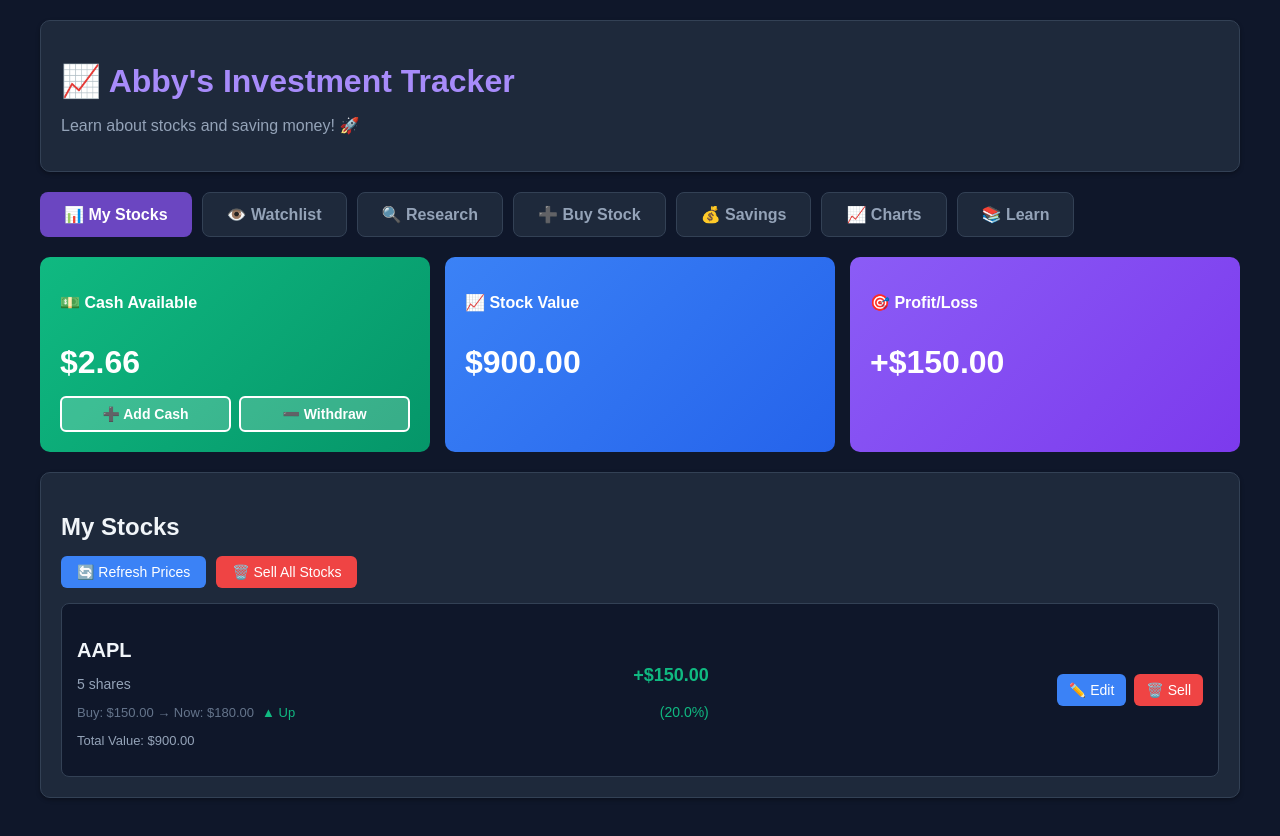
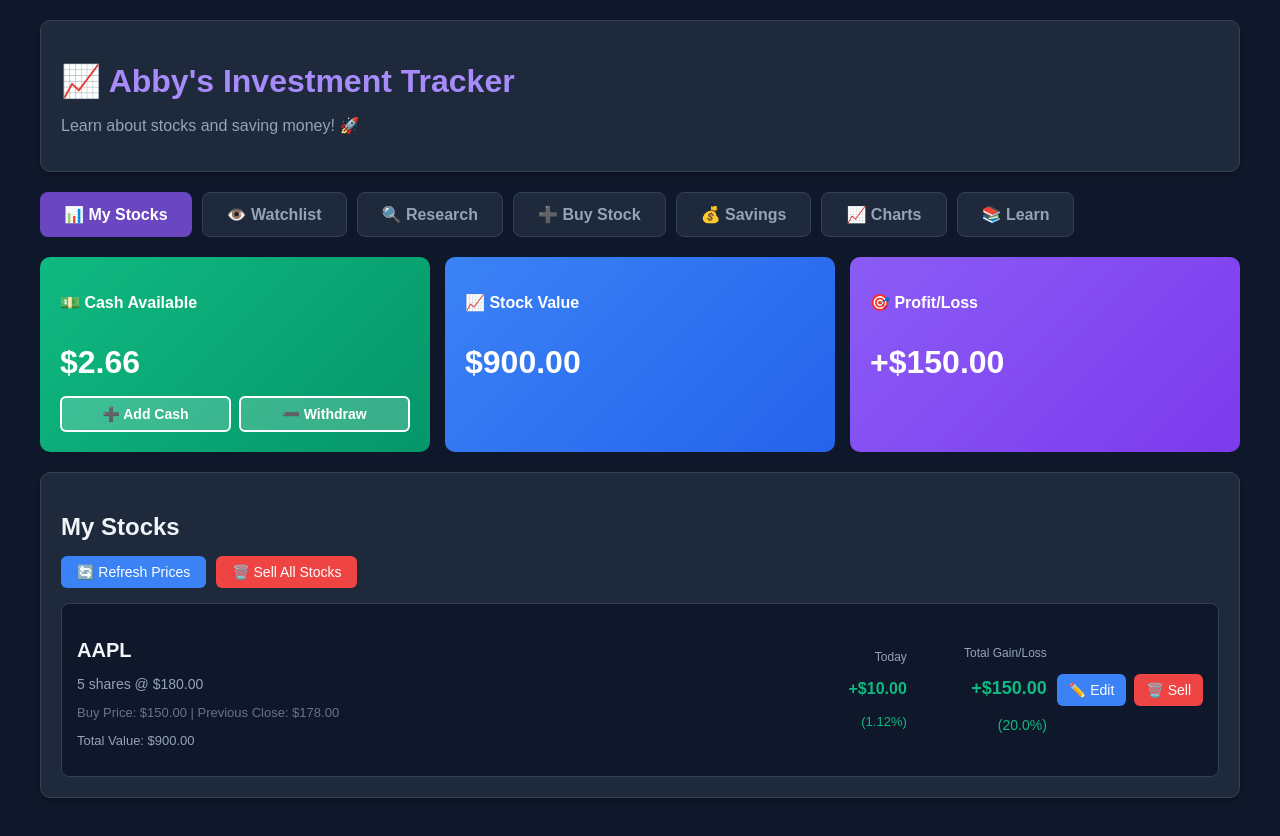
Before and after one commit to cdrew2-beep/kids-investment-tracker, a React (Create React App) app: page / in a window 1280 px wide. Shown: the top 836 px of the page. Built offline with nearby package versions, Linux system fonts and the light colour scheme.

Commit message:
Added two-column stock performance display

```diff
--- a/src/App.js
+++ b/src/App.js
@@ -15,7 +15,7 @@ function App() {
   const [portfolio, setPortfolio] = useState(() => {
     const saved = localStorage.getItem('portfolio');
     return saved ? JSON.parse(saved) : [
-      { id: 1, symbol: 'AAPL', name: 'Apple', shares: 5, buyPrice: 150, currentPrice: 180 },
+      { id: 1, symbol: 'AAPL', name: 'Apple', shares: 5, buyPrice: 150, currentPrice: 180, previousClose: 178 },
     ];
   });
 
@@ -64,8 +64,12 @@ const fetchStockPrice = async (symbol) => {
 
     if (quote && quote['05. price']) {
       const price = parseFloat(quote['05. price']);
-      console.log('Price fetched successfully:', price);
-      return price;
+      const previousClose = parseFloat(quote['08. previous close']);
+      console.log('Price fetched successfully:', price, 'Previous close:', previousClose);
+      return {
+        currentPrice: price,
+        previousClose: previousClose
+      };
     } else {
       alert(`❌ Stock symbol "${symbol}" not found!\n\nMake sure you're using the correct ticker symbol.\nExamples: AAPL, TSLA, MSFT, GOOGL`);
       return null;
@@ -97,15 +101,16 @@ const refreshAllPrices = async () => {
     const stock = portfolio[i];
     console.log(`Refreshing ${i + 1}/${portfolio.length}: ${stock.symbol}`);
 
-    const newPrice = await fetchStockPrice(stock.symbol);
+    const priceData = await fetchStockPrice(stock.symbol);
 
-    if (newPrice) {
+    if (priceData) {
       updatedPortfolio.push({
         ...stock,
-        currentPrice: newPrice
+        currentPrice: priceData.currentPrice,
+        previousClose: priceData.previousClose
       });
       successCount++;
-      console.log(`✅ ${stock.symbol}: $${newPrice}`);
+      console.log(`✅ ${stock.symbol}: $${priceData.currentPrice}`);
     } else {
       // Keep old price if fetch fails
       updatedPortfolio.push(stock);
@@ -362,18 +367,19 @@ useEffect(() => {
  const addStock = async () => {
   if (newStock.symbol && newStock.shares > 0) {
     // Fetch real price
-    const realPrice = await fetchStockPrice(newStock.symbol);
+    const priceData = await fetchStockPrice(newStock.symbol);
 
-    if (realPrice) {
-      const cost = newStock.shares * realPrice;
+    if (priceData) {
+      const cost = newStock.shares * priceData.currentPrice;
       if (cost <= cash) {
         setPortfolio([...portfolio, {
   id: Date.now(),
   symbol: newStock.symbol.toUpperCase(),
   name: newStock.symbol.toUpperCase(),
   shares: parseFloat(newStock.shares),
-  buyPrice: realPrice,
-  currentPrice: realPrice,
+  buyPrice: priceData.currentPrice,
+  currentPrice: priceData.currentPrice,
+  previousClose: priceData.previousClose,
   notes: '',
   buyDate: new Date().toISOString()
 }]);
@@ -418,20 +424,20 @@ useEffect(() => {
 
   // Fetch current price
 setResearchLoading(true);
-const price = await fetchStockPrice(symbol.toUpperCase());
+const priceData = await fetchStockPrice(symbol.toUpperCase());
 setResearchLoading(false);
 
-  if (price) {
+  if (priceData) {
     const newItem = {
       id: Date.now(),
       symbol: symbol.toUpperCase(),
       addedDate: new Date().toISOString(),
-      addedPrice: price,
-      currentPrice: price
+      addedPrice: priceData.currentPrice,
+      currentPrice: priceData.currentPrice
     };
 
     setWatchlist([...watchlist, newItem]);
-    alert(`✅ ${symbol.toUpperCase()} added to watchlist at $${price.toFixed(2)}`);
+    alert(`✅ ${symbol.toUpperCase()} added to watchlist at $${priceData.currentPrice.toFixed(2)}`);
   }
 };
 
@@ -456,14 +462,14 @@ const refreshWatchlistPrices = async () => {
     const item = watchlist[i];
     console.log(`Refreshing ${i + 1}/${watchlist.length}: ${item.symbol}`);
 
-    const newPrice = await fetchStockPrice(item.symbol);
+    const priceData = await fetchStockPrice(item.symbol);
 
-    if (newPrice) {
+    if (priceData) {
       updatedWatchlist.push({
         ...item,
-        currentPrice: newPrice
+        currentPrice: priceData.currentPrice
       });
-      console.log(`✅ ${item.symbol}: $${newPrice}`);
+      console.log(`✅ ${item.symbol}: $${priceData.currentPrice}`);
     } else {
       updatedWatchlist.push(item);
       console.log(`❌ ${item.symbol}: Failed, keeping old price`);
@@ -620,30 +626,44 @@ color: activeTab === tab ? 'white' : '#94A3B8',
                   {portfolio.map(stock => {
                     const gainLoss = stock.shares * (stock.currentPrice - stock.buyPrice);
                     const gainLossPercent = ((stock.currentPrice - stock.buyPrice) / stock.buyPrice * 100).toFixed(1);
+
+                    // Calculate today's change
+                    const todayChange = stock.shares * (stock.currentPrice - (stock.previousClose || stock.currentPrice));
+                    const todayChangePercent = stock.previousClose
+                      ? (((stock.currentPrice - stock.previousClose) / stock.previousClose) * 100).toFixed(2)
+                      : '0.00';
+
                     return (
                       <div key={stock.id} style={{ backgroundColor: '#0F172A', borderRadius: '8px', padding: '15px', display: 'flex', justifyContent: 'space-between', alignItems: 'center', border: '1px solid #334155' }}>
-                        <div>
+                        <div style={{ flex: 1 }}>
   <h3 style={{ fontSize: '20px', fontWeight: 'bold', marginBottom: '5px', color: '#F1F5F9' }}>{stock.symbol}</h3>
   <p style={{ fontSize: '14px', color: '#94A3B8', marginBottom: '5px' }}>
-    {stock.shares} shares
+    {stock.shares} shares @ ${stock.currentPrice.toFixed(2)}
   </p>
   <p style={{ fontSize: '13px', color: '#64748B', marginBottom: '3px' }}>
-  Buy: ${stock.buyPrice.toFixed(2)} → Now: ${stock.currentPrice.toFixed(2)}
-  {stock.currentPrice > stock.buyPrice && (
-    <span style={{ color: '#10B981', marginLeft: '8px' }}>▲ Up</span>
-  )}
-  {stock.currentPrice < stock.buyPrice && (
-    <span style={{ color: '#EF4444', marginLeft: '8px' }}>▼ Down</span>
-  )}
-  {stock.currentPrice === stock.buyPrice && (
-    <span style={{ color: '#94A3B8', marginLeft: '8px' }}>→ Same</span>
-  )}
+    Buy Price: ${stock.buyPrice.toFixed(2)} | Previous Close: ${(stock.previousClose || stock.currentPrice).toFixed(2)}
   </p>
   <p style={{ fontSize: '13px', color: '#94A3B8' }}>
     Total Value: ${(stock.shares * stock.currentPrice).toFixed(2)}
   </p>
 </div>
-                        <div style={{ textAlign: 'right' }}>
+
+                        {/* Two performance columns */}
+                        <div style={{ display: 'flex', gap: '20px', alignItems: 'center' }}>
+                          {/* Column 1: Today's Change */}
+                          <div style={{ textAlign: 'right', minWidth: '120px' }}>
+                            <p style={{ fontSize: '12px', color: '#94A3B8', marginBottom: '3px' }}>Today</p>
+                            <p style={{ fontSize: '16px', fontWeight: 'bold', color: todayChange >= 0 ? '#10B981' : '#EF4444' }}>
+                              {todayChange >= 0 ? '+' : ''}${todayChange.toFixed(2)}
+                            </p>
+                            <p style={{ fontSize: '13px', color: todayChange >= 0 ? '#10B981' : '#EF4444' }}>
+                              ({todayChangePercent}%)
+                            </p>
+                          </div>
+
+                          {/* Column 2: Total Gain/Loss Since Purchase */}
+                          <div style={{ textAlign: 'right', minWidth: '120px' }}>
+                            <p style={{ fontSize: '12px', color: '#94A3B8', marginBottom: '3px' }}>Total Gain/Loss</p>
                             <p style={{ fontSize: '18px', fontWeight: 'bold', color: gainLoss >= 0 ? '#10B981' : '#EF4444' }}>
                               {gainLoss >= 0 ? '+' : ''}${gainLoss.toFixed(2)}
                             </p>
@@ -651,6 +671,8 @@ color: activeTab === tab ? 'white' : '#94A3B8',
                               ({gainLossPercent}%)
                             </p>
                           </div>
+                        </div>
+
                        <div style={{ display: 'flex', gap: '8px', marginLeft: '10px' }}>
   <button
     onClick={() => editStock(stock.id)}
```
Lines whose indentation alone changed are shown as unchanged.
